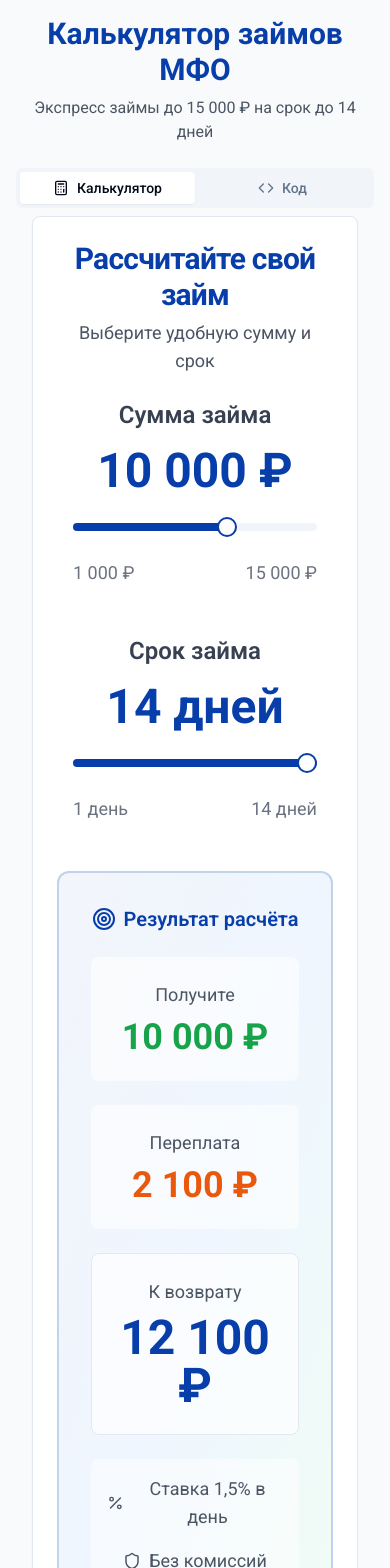
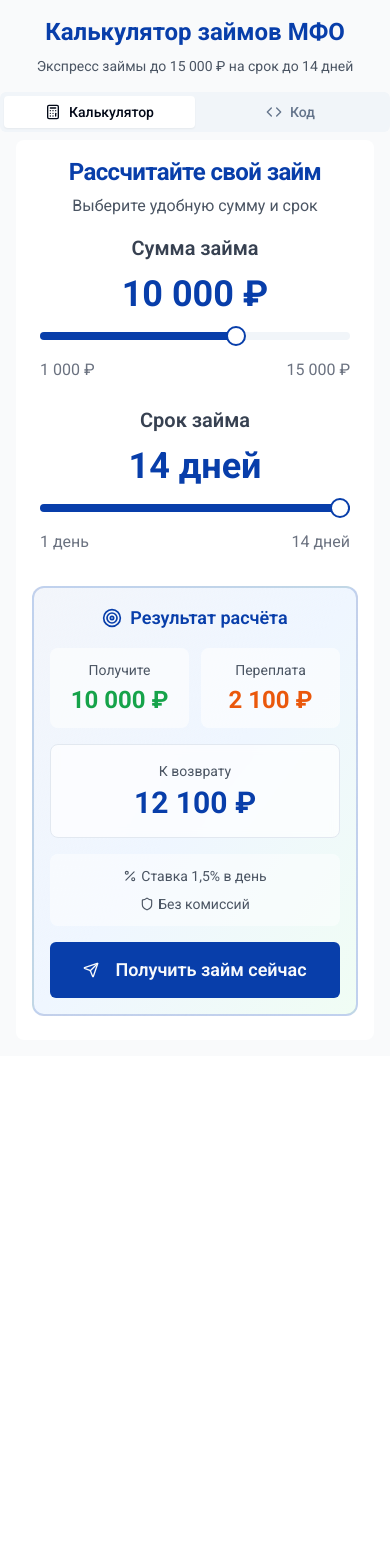
Before and after one commit to pr-poehali-dev/mfo-calculator-creation, a React (Vite) app: page / in a window 390 px wide. Shown: the top 1568 px of the page. After the commit the page ends 1056 px from the top, so only its background shows below. Built offline with nearby package versions, Linux system fonts and the light colour scheme.

Commit message:
Добавить мобильную версию калькулятора

```diff
--- a/src/components/LoanCalculator.tsx
+++ b/src/components/LoanCalculator.tsx
@@ -303,81 +303,81 @@ input[type="range"]::-moz-range-thumb {
   };
 
   return (
-    <div className="min-h-screen bg-gray-50 p-4">
-      <div className="max-w-6xl mx-auto space-y-6">
+    <div className="min-h-screen bg-gray-50 p-0 md:p-4 flex flex-col">
+      <div className="flex-1 flex flex-col max-w-6xl mx-auto w-full">
         {/* Header */}
-        <div className="text-center space-y-2 animate-fade-in">
-          <h1 className="text-3xl font-bold text-primary">Калькулятор займов МФО</h1>
-          <p className="text-gray-600">Экспресс займы до 15 000 ₽ на срок до 14 дней</p>
+        <div className="text-center space-y-2 animate-fade-in p-4 md:p-0 md:mb-6">
+          <h1 className="text-2xl md:text-3xl font-bold text-primary">Калькулятор займов МФО</h1>
+          <p className="text-gray-600 text-sm md:text-base">Экспресс займы до 15 000 ₽ на срок до 14 дней</p>
         </div>
 
-        <Tabs defaultValue="calculator" className="w-full">
-          <TabsList className="grid grid-cols-2 w-full max-w-md mx-auto">
-            <TabsTrigger value="calculator">
+        <Tabs defaultValue="calculator" className="w-full h-full">
+          <TabsList className="grid grid-cols-2 w-full max-w-md mx-auto md:mb-6">
+            <TabsTrigger value="calculator" className="md:text-base">
               <Icon name="Calculator" size={16} className="mr-2" />
               Калькулятор
             </TabsTrigger>
-            <TabsTrigger value="embed">
+            <TabsTrigger value="embed" className="md:text-base">
               <Icon name="Code" size={16} className="mr-2" />
               Код
             </TabsTrigger>
           </TabsList>
 
-          <TabsContent value="calculator" className="space-y-6">
-            <div className="w-full max-w-4xl mx-auto px-4">
+          <TabsContent value="calculator" className="flex-1 flex flex-col h-full">
+            <div className="flex-1 flex flex-col w-full max-w-4xl mx-auto px-4 pb-4 md:pb-8">
               {/* Калькулятор */}
-              <Card className="animate-scale-in min-h-screen md:min-h-0 flex flex-col">
-                <CardHeader className="text-center pb-6 md:pb-8">
-                  <CardTitle className="text-3xl md:text-4xl font-bold text-primary">
+              <Card className="animate-scale-in flex-1 flex flex-col h-full min-h-[calc(100vh-120px)] md:min-h-0 border-0 md:border shadow-none md:shadow-sm">
+                <CardHeader className="text-center pb-4 md:pb-8 px-4 md:px-6 pt-4 md:pt-6">
+                  <CardTitle className="text-2xl md:text-4xl font-bold text-primary">
                     Рассчитайте свой займ
                   </CardTitle>
-                  <p className="text-gray-600 mt-2 text-lg md:text-xl">Выберите удобную сумму и срок</p>
+                  <p className="text-gray-600 mt-2 text-base md:text-xl">Выберите удобную сумму и срок</p>
                 </CardHeader>
-                <CardContent className="flex-1 flex flex-col justify-center space-y-12 md:space-y-16 px-6 md:px-8">
-                  <div className="space-y-12 md:space-y-16">
+                <CardContent className="flex-1 flex flex-col justify-center space-y-8 md:space-y-16 px-4 md:px-8 pb-6 md:pb-8">
+                  <div className="flex-1 flex flex-col justify-evenly space-y-6 md:space-y-16">
                     {/* Сумма займа */}
-                    <div className="space-y-6">
+                    <div className="space-y-4 md:space-y-6">
                       <div className="text-center">
-                        <Label className="text-2xl md:text-3xl font-semibold text-gray-700 block mb-4">Сумма займа</Label>
-                        <div className="text-5xl md:text-6xl font-bold text-primary mt-4">
+                        <Label className="text-xl md:text-3xl font-semibold text-gray-700 block mb-3 md:mb-4">Сумма займа</Label>
+                        <div className="text-4xl md:text-6xl font-bold text-primary">
                           {loanAmount.toLocaleString('ru-RU')} ₽
                         </div>
                       </div>
-                      <div className="px-4">
+                      <div className="px-2 md:px-4">
                         <Slider
                           value={[loanAmount]}
                           onValueChange={(value) => setLoanAmount(value[0])}
                           min={1000}
                           max={MAX_AMOUNT}
                           step={500}
-                          className="w-full h-4 md:h-6"
+                          className="w-full h-3 md:h-6"
                         />
                       </div>
-                      <div className="flex justify-between text-lg md:text-xl text-gray-500 px-4">
+                      <div className="flex justify-between text-base md:text-xl text-gray-500 px-2 md:px-4">
                         <span>1 000 ₽</span>
                         <span>15 000 ₽</span>
                       </div>
                     </div>
 
                     {/* Срок займа */}
-                    <div className="space-y-6">
+                    <div className="space-y-4 md:space-y-6">
                       <div className="text-center">
-                        <Label className="text-2xl md:text-3xl font-semibold text-gray-700 block mb-4">Срок займа</Label>
-                        <div className="text-5xl md:text-6xl font-bold text-primary mt-4">
+                        <Label className="text-xl md:text-3xl font-semibold text-gray-700 block mb-3 md:mb-4">Срок займа</Label>
+                        <div className="text-4xl md:text-6xl font-bold text-primary">
                           {term} {term === 1 ? 'день' : term < 5 ? 'дня' : 'дней'}
                         </div>
                       </div>
-                      <div className="px-4">
+                      <div className="px-2 md:px-4">
                         <Slider
                           value={[term]}
                           onValueChange={(value) => setTerm(value[0])}
                           min={1}
                           max={MAX_TERM}
                           step={1}
-                          className="w-full h-4 md:h-6"
+                          className="w-full h-3 md:h-6"
                         />
                       </div>
-                      <div className="flex justify-between text-lg md:text-xl text-gray-500 px-4">
+                      <div className="flex justify-between text-base md:text-xl text-gray-500 px-2 md:px-4">
                         <span>1 день</span>
                         <span>14 дней</span>
                       </div>
@@ -386,52 +386,52 @@ input[type="range"]::-moz-range-thumb {
 
                   {/* Результат расчета */}
                   {calculation && (
-                    <div className="bg-gradient-to-br from-primary/5 via-blue-50 to-green-50 p-8 md:p-10 rounded-xl border-2 border-primary/20">
-                      <div className="text-center space-y-6 md:space-y-8">
-                        <div className="flex items-center justify-center gap-2 text-primary font-semibold text-xl md:text-2xl">
-                          <Icon name="Target" size={24} />
+                    <div className="bg-gradient-to-br from-primary/5 via-blue-50 to-green-50 p-4 md:p-10 rounded-xl border-2 border-primary/20">
+                      <div className="text-center space-y-4 md:space-y-8">
+                        <div className="flex items-center justify-center gap-2 text-primary font-semibold text-lg md:text-2xl">
+                          <Icon name="Target" size={20} className="md:w-6 md:h-6" />
                           <span>Результат расчёта</span>
                         </div>
 
-                        <div className="grid grid-cols-1 md:grid-cols-2 gap-6 md:gap-8 text-center">
-                          <div className="bg-white/60 p-6 rounded-lg">
-                            <div className="text-lg md:text-xl text-gray-600 mb-2">Получите</div>
-                            <div className="text-4xl md:text-5xl font-bold text-green-600">
+                        <div className="grid grid-cols-2 gap-3 md:gap-8 text-center">
+                          <div className="bg-white/60 p-3 md:p-6 rounded-lg">
+                            <div className="text-sm md:text-xl text-gray-600 mb-1 md:mb-2">Получите</div>
+                            <div className="text-2xl md:text-5xl font-bold text-green-600">
                               {calculation.loanAmount.toLocaleString('ru-RU')} ₽
                             </div>
                           </div>
-                          <div className="bg-white/60 p-6 rounded-lg">
-                            <div className="text-lg md:text-xl text-gray-600 mb-2">Переплата</div>
-                            <div className="text-4xl md:text-5xl font-bold text-orange-600">
+                          <div className="bg-white/60 p-3 md:p-6 rounded-lg">
+                            <div className="text-sm md:text-xl text-gray-600 mb-1 md:mb-2">Переплата</div>
+                            <div className="text-2xl md:text-5xl font-bold text-orange-600">
                               {calculation.totalInterest.toLocaleString('ru-RU')} ₽
                             </div>
                           </div>
                         </div>
 
-                        <div className="bg-white/70 backdrop-blur-sm p-6 md:p-8 rounded-lg border">
-                          <div className="text-lg md:text-xl text-gray-600 mb-2">К возврату {calculation.returnDate}</div>
-                          <div className="text-5xl md:text-6xl font-bold text-primary">
+                        <div className="bg-white/70 backdrop-blur-sm p-4 md:p-8 rounded-lg border">
+                          <div className="text-sm md:text-xl text-gray-600 mb-1 md:mb-2">К возврату {calculation.returnDate}</div>
+                          <div className="text-3xl md:text-6xl font-bold text-primary">
                             {calculation.totalAmount.toLocaleString('ru-RU')} ₽
                           </div>
                         </div>
 
-                        <div className="flex flex-col md:flex-row items-center justify-center gap-4 md:gap-8 text-lg text-gray-600 bg-white/50 p-4 md:p-6 rounded-lg">
-                          <div className="flex items-center gap-2">
-                            <Icon name="Percent" size={18} />
+                        <div className="flex flex-col gap-2 md:flex-row md:gap-8 items-center justify-center text-sm md:text-lg text-gray-600 bg-white/50 p-3 md:p-6 rounded-lg">
+                          <div className="flex items-center gap-1 md:gap-2">
+                            <Icon name="Percent" size={14} className="md:w-5 md:h-5" />
                             <span>Ставка 1,5% в день</span>
                           </div>
-                          <div className="flex items-center gap-2">
-                            <Icon name="Shield" size={18} />
+                          <div className="flex items-center gap-1 md:gap-2">
+                            <Icon name="Shield" size={14} className="md:w-5 md:h-5" />
                             <span>Без комиссий</span>
                           </div>
                         </div>
 
                         <Button
-                          className="w-full mt-6 h-16 md:h-20 text-xl md:text-2xl font-semibold"
+                          className="w-full mt-4 md:mt-6 h-14 md:h-20 text-lg md:text-2xl font-semibold"
                           size="lg"
                           onClick={() => window.open('https://www.money-financei.ru/theapplicationisoffline', '_blank')}
                         >
-                          <Icon name="Send" size={24} className="mr-3" />
+                          <Icon name="Send" size={20} className="mr-2 md:mr-3 md:w-6 md:h-6" />
                           Получить займ сейчас
                         </Button>
                       </div>
```
